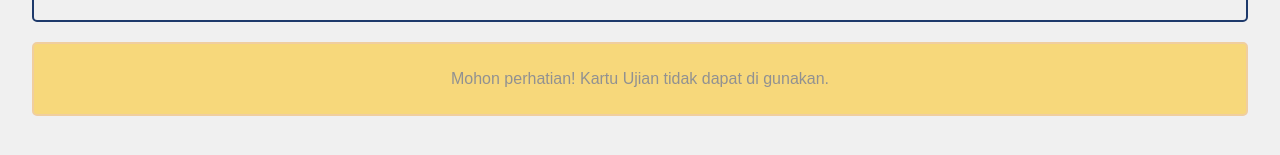
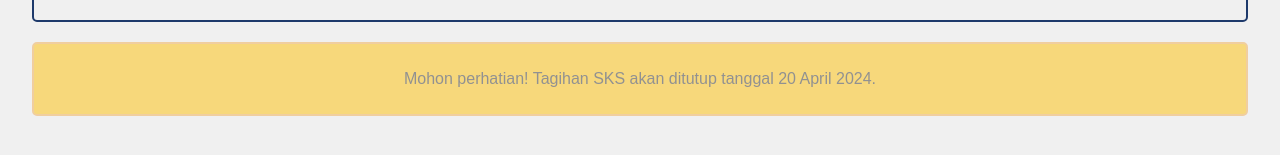
Before and after one commit to uhamka123/onlineakademik, a plain HTML site: page index.html in a window 1280 px wide. Shown: the part 585-740 px from the top of the page. Drawn offline with Linux system fonts and the light colour scheme.

Commit message:
Update index.html

```diff
--- a/index.html
+++ b/index.html
@@ -123,7 +123,7 @@
       <p>Email: muamarazdiansyah1403@gmail.com</p>
     </div>
     <div class="announcement">
-      <p>Mohon perhatian! Kartu Ujian tidak dapat di gunakan.</p>
+      <p>Mohon perhatian! Tagihan SKS akan ditutup tanggal 20 April 2024.</p>
     </div>
   </section>
 </body>
```
